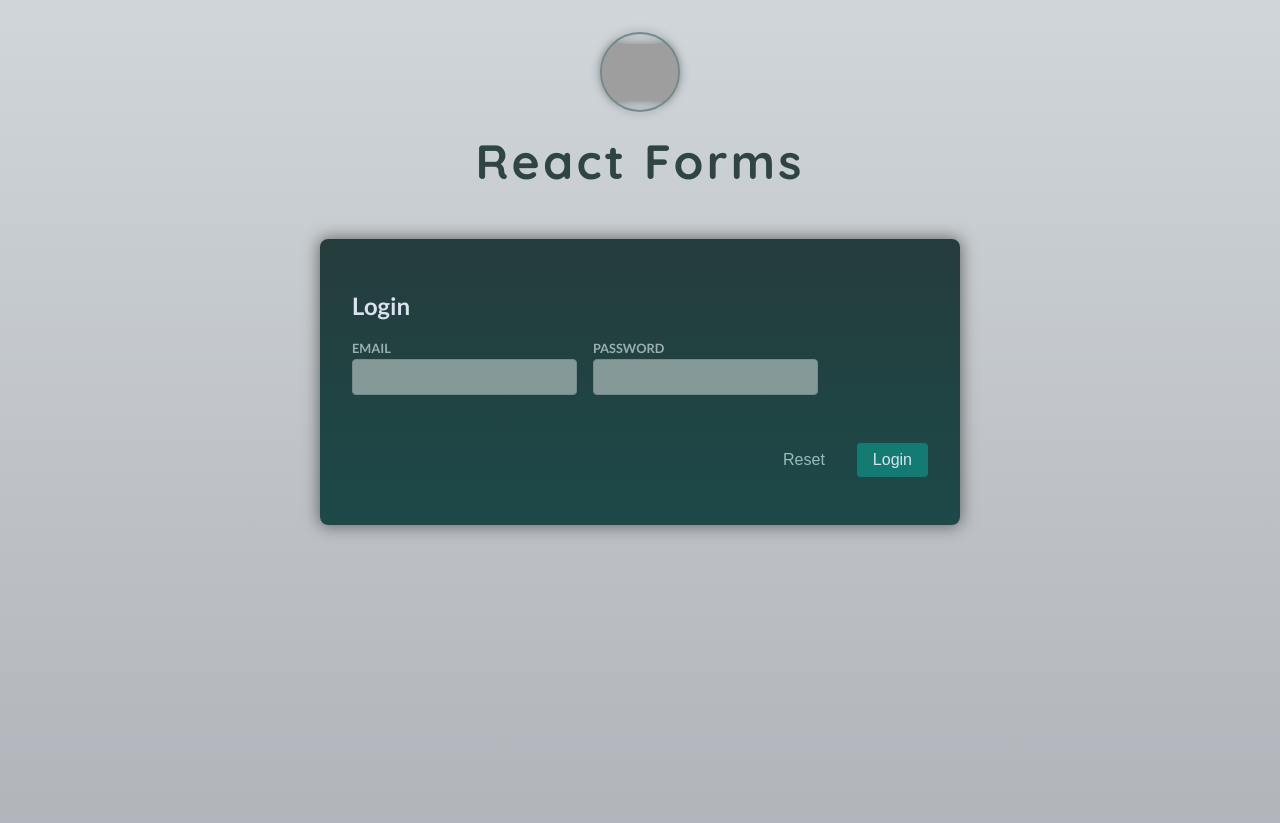
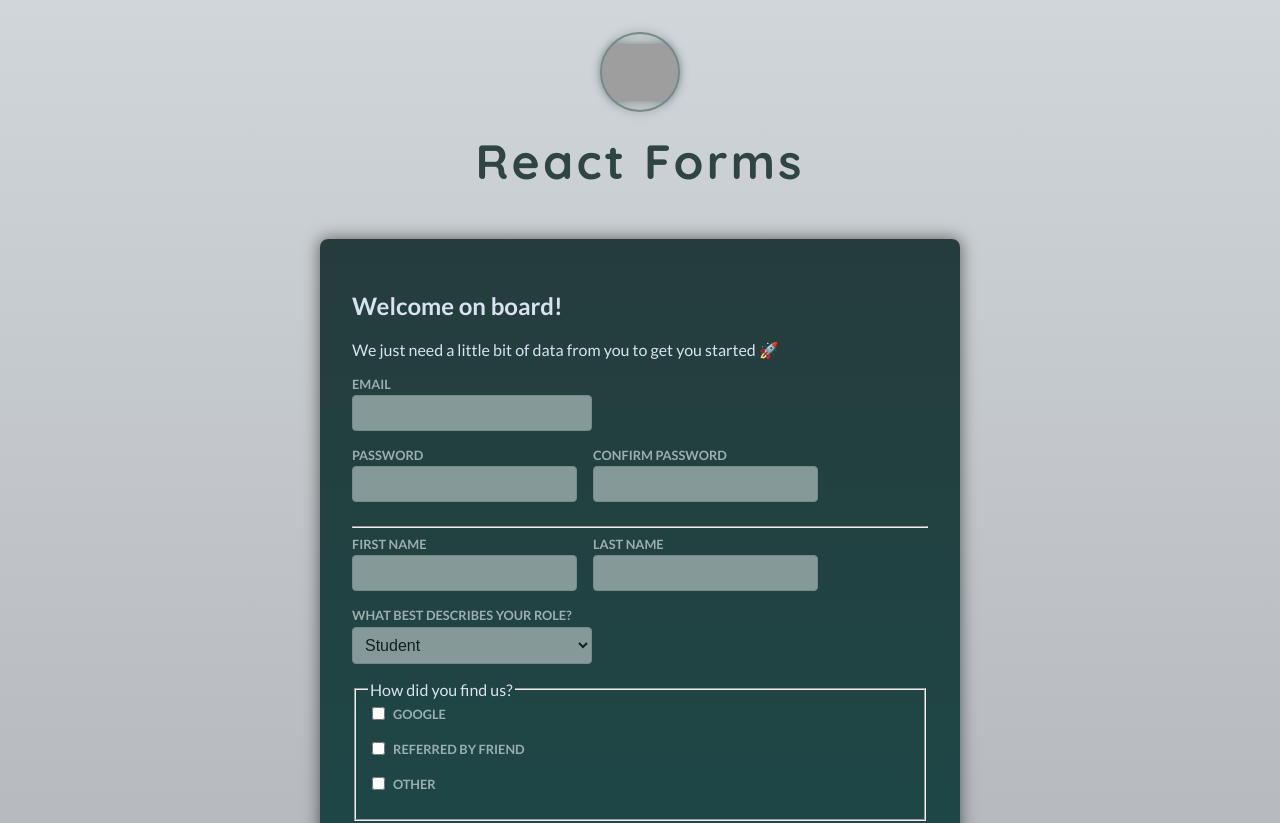
Before and after one commit to bvp1518/Forms-and-inputs, a React (Create React App) app: page / in a window 1280 px wide. Shown: the top 823 px of the page. Built offline with nearby package versions, Linux system fonts and the light colour scheme; grey boxes are pictures that could not be loaded.

Commit message:
till-259. Validating Input via Built-in Validation Props

```diff
--- a/src/App.js
+++ b/src/App.js
@@ -1,6 +1,6 @@
 import Header from "./components/Header";
-// import Signup from "./components/SignUp";
-import Login from "./components/Login";
+import Signup from "./components/SignUp";
+// import Login from "./components/Login";
 
 
 function App() {
@@ -8,7 +8,7 @@
     <>
       <Header />
       <main>
-        <Login />
+        <Signup />
       </main>
     </>
   );
--- a/src/components/SignUp.js
+++ b/src/components/SignUp.js
@@ -17,17 +17,17 @@
 
         <div className="control">
           <label htmlFor="email">Email</label>
-          <input id="email" type="email" name="email" />
+          <input id="email" type="email" name="email" required />
         </div>
 
         <div className="control-row">
           <div className="control">
             <label htmlFor="password">Password</label>
-            <input id="password" type="password" name="password" />
+            <input id="password" type="password" name="password" required minLength={6} />
           </div>
 
           <div className="control">
-            <label htmlFor="confirm-password">Confirm Password</label>
+            <label htmlFor="confirm-password" required >Confirm Password</label>
             <input
               id="confirm-password"
               type="password"
@@ -41,18 +41,18 @@
         <div className="control-row">
           <div className="control">
             <label htmlFor="first-name">First Name</label>
-            <input type="text" id="first-name" name="first-name" />
+            <input type="text" id="first-name" name="first-name" required />
           </div>
 
           <div className="control">
             <label htmlFor="last-name">Last Name</label>
-            <input type="text" id="last-name" name="last-name" />
+            <input type="text" id="last-name" name="last-name" required />
           </div>
         </div>
 
         <div className="control">
           <label htmlFor="phone">What best describes your role?</label>
-          <select id="role" name="role">
+          <select id="role" name="role" required >
             <option value="student">Student</option>
             <option value="teacher">Teacher</option>
             <option value="employee">Employee</option>
@@ -91,7 +91,7 @@
 
         <div className="control">
           <label htmlFor="terms-and-conditions">
-            <input type="checkbox" id="terms-and-conditions" name="terms" />I
+            <input type="checkbox" id="terms-and-conditions" name="terms" required />I
             agree to the terms and conditions
           </label>
         </div>
```
